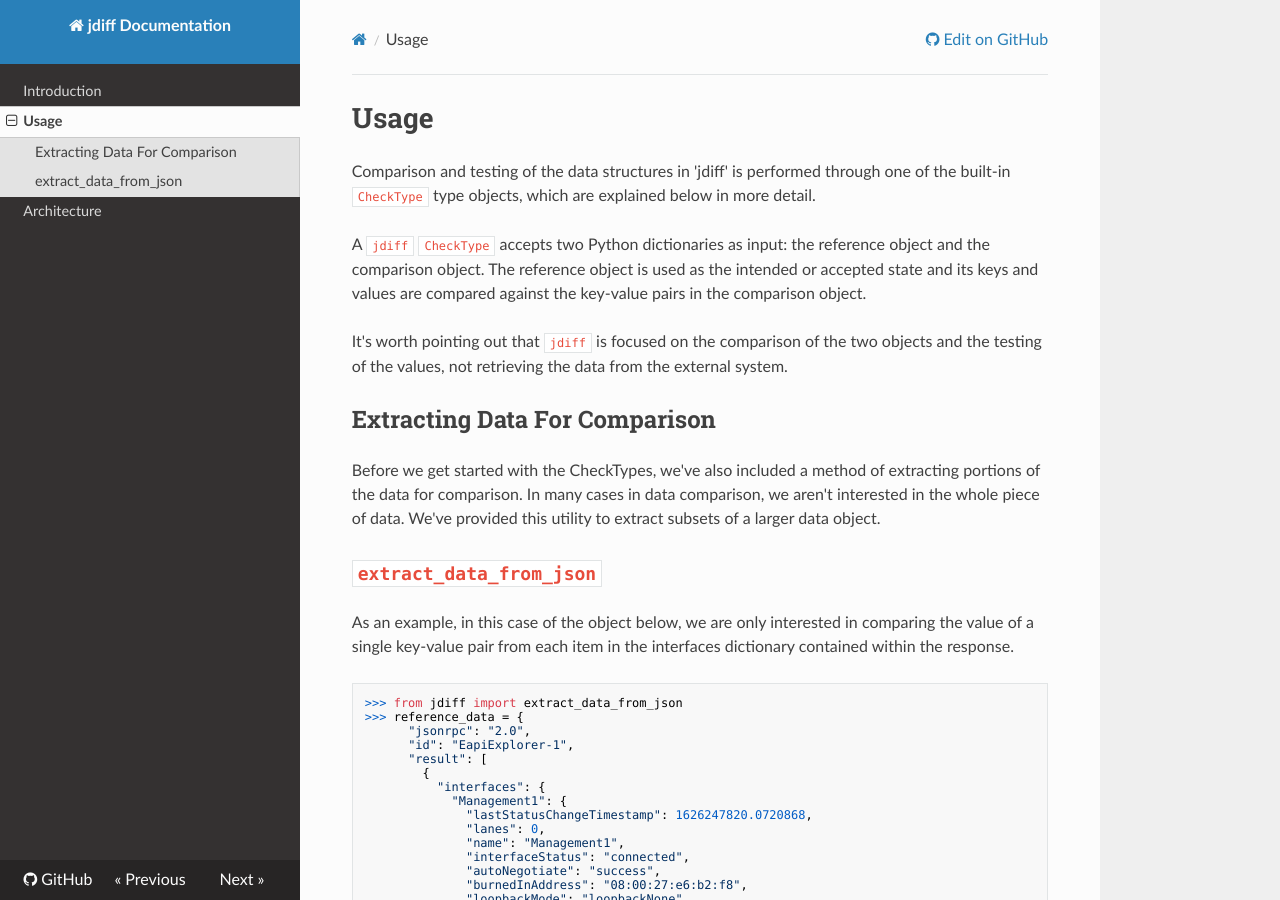
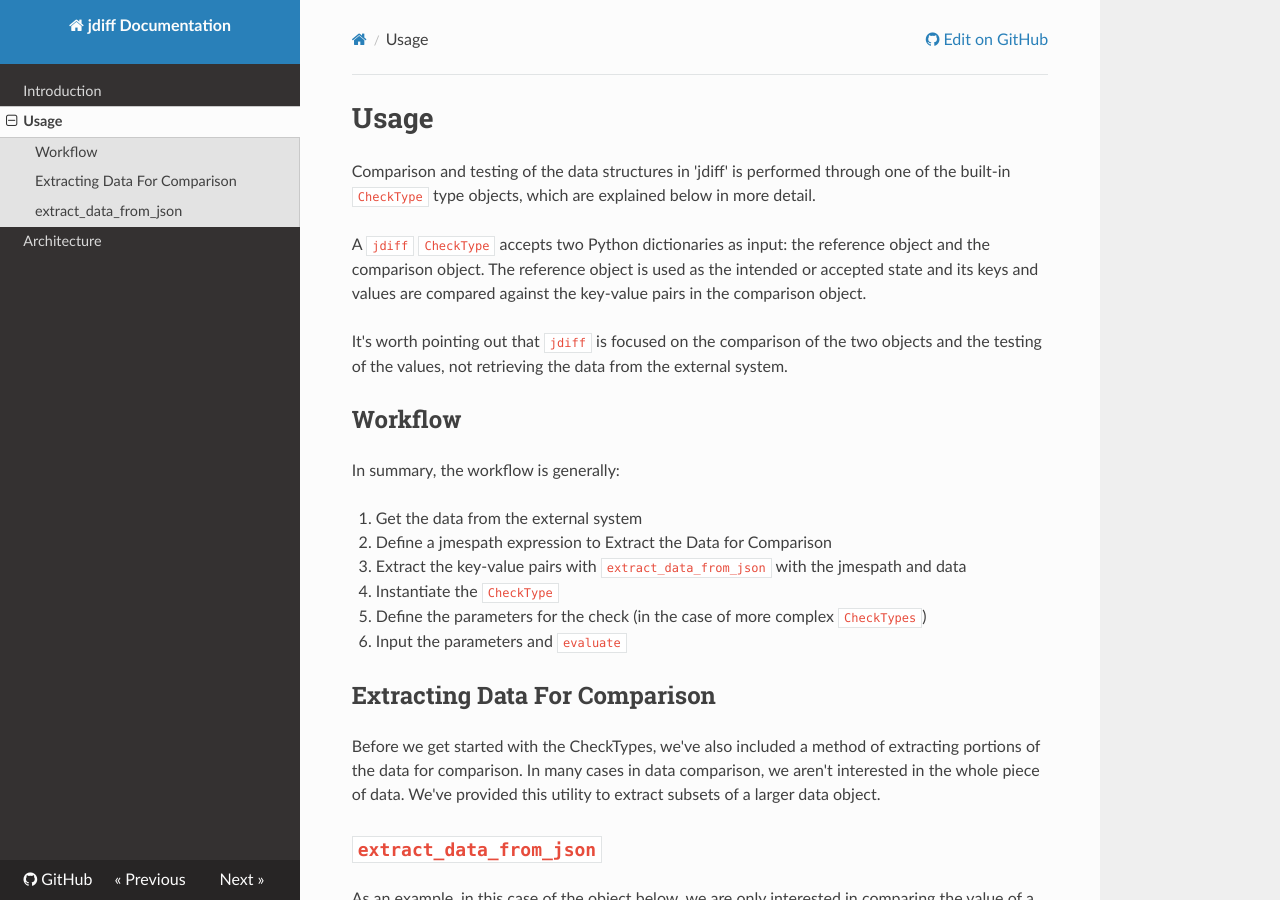
Before and after one commit to networktocode/jdiff, an MkDocs documentation site: the page built from docs/usage.md, in a window 1280 px wide and 900 px high. Built offline with MkDocs 1.6.1, drawn with Linux system fonts in a browser that asks for light colours; nearby versions of some CDN libraries.

Commit message:
add workflow summary to usage

```diff
--- a/docs/usage.md
+++ b/docs/usage.md
@@ -5,6 +5,18 @@ Comparison and testing of the data structures in 'jdiff' is performed through on
 A `jdiff` `CheckType` accepts two Python dictionaries as input: the reference object and the comparison object. The reference object is used as the intended or accepted state and its keys and values are compared against the key-value pairs in the comparison object.
 
 It's worth pointing out that `jdiff` is focused on the comparison of the two objects and the testing of the values, not retrieving the data from the external system.
+
+## Workflow
+
+In summary, the workflow is generally:
+
+1. Get the data from the external system
+2. Define a jmespath expression to Extract the Data for Comparison
+3. Extract the key-value pairs with `extract_data_from_json` with the jmespath and data
+4. Instantiate the `CheckType`
+5. Define the parameters for the check (in the case of more complex `CheckTypes`)
+6. Input the parameters and `evaluate`
+
 
 ## Extracting Data For Comparison
 
```
